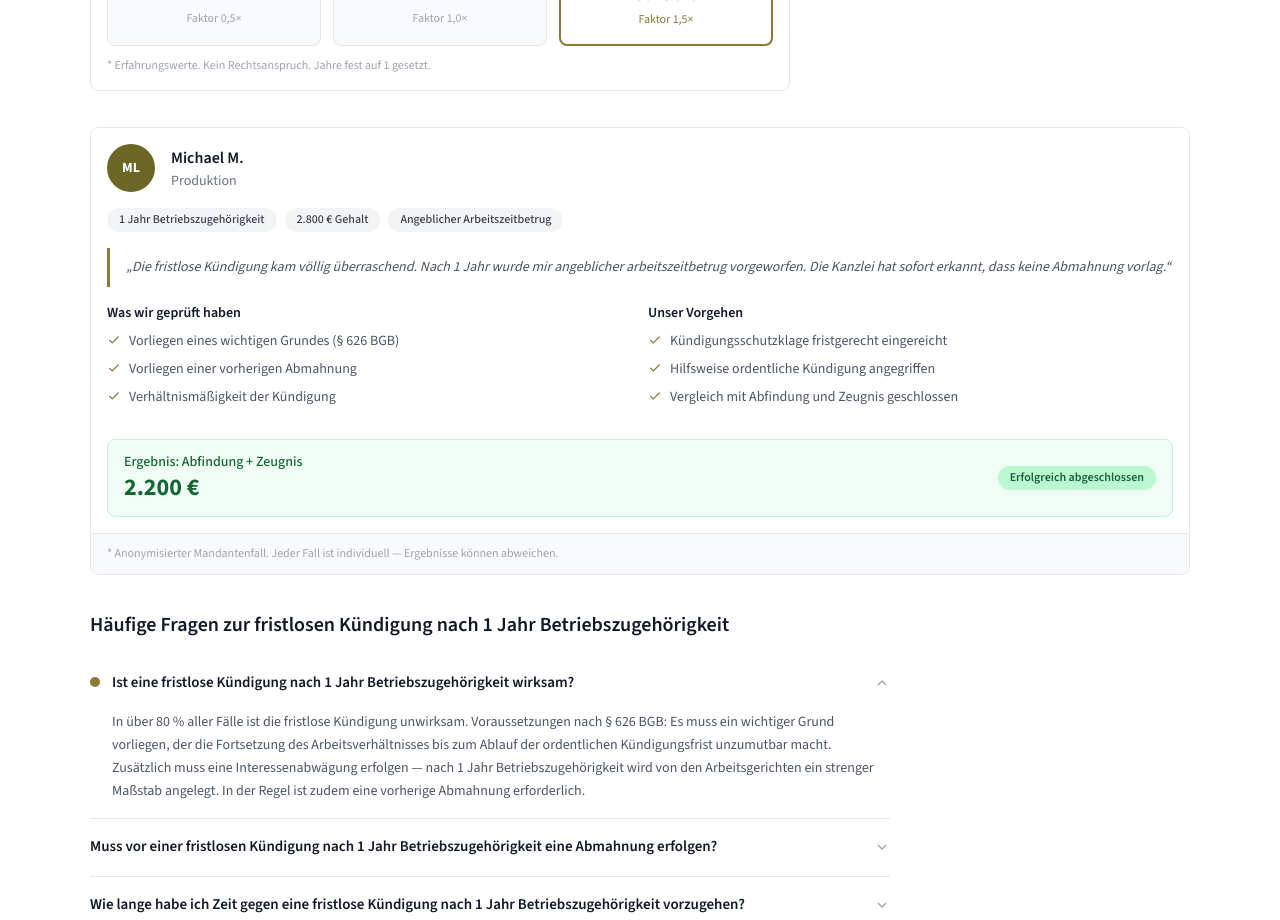
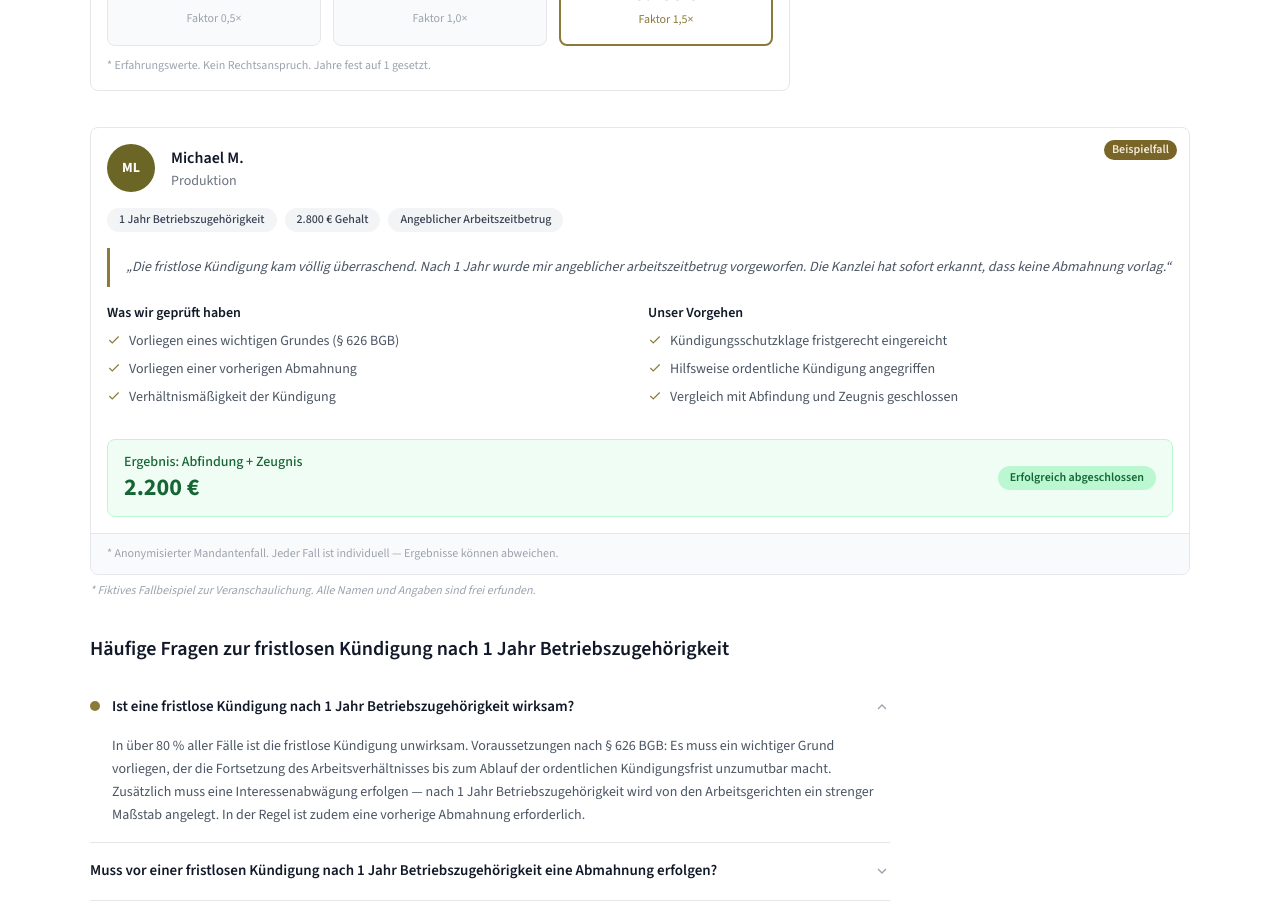
Before and after one commit to fatihbektas76/kuendigung-abfindung, a Next.js app: page /fristlose-kuendigung-jahre/einem-jahr in a window 1280 px wide. Shown: the part 3200-4120 px from the top of the page. Built offline with nearby package versions, Linux system fonts and the light colour scheme; no server answers.

Commit message:
fix: add "Beispielfall" badge and fictional disclaimer to case study cards
Marks all case study cards on abfindung-jahre, gekuendigt-jahre, and
fristlose-kuendigung-jahre pages as fictional examples with an olive-gold
badge and italic disclaimer text below each card.

```diff
--- a/app/abfindung-jahre/[slug]/content.tsx
+++ b/app/abfindung-jahre/[slug]/content.tsx
@@ -513,7 +513,8 @@ export default function AbfindungJahreContent({ entry, prev, next, yearData }: P
       {/* ═══ 12. Beispielsfall ═══ */}
       <section className="py-3 px-4 sm:px-8 mb-3">
         <div className="max-w-content mx-auto">
-          <div className="bg-white border border-gray-200 rounded-lg overflow-hidden">
+          <div className="bg-white border border-gray-200 rounded-lg overflow-hidden relative">
+            <span className="absolute top-3 right-3 bg-[#7A6528] text-[#F0EAD9] text-xs font-semibold px-2 py-0.5 rounded-full">Beispielfall</span>
             <div className="p-4">
               <div className="flex items-center gap-4 mb-4">
                 <div className="w-12 h-12 rounded-full bg-[#6B6626] text-white flex items-center justify-center font-bold text-sm flex-shrink-0">
@@ -580,6 +581,7 @@ export default function AbfindungJahreContent({ entry, prev, next, yearData }: P
               </p>
             </div>
           </div>
+          <p className="text-xs text-gray-400 mt-2 italic">* Fiktives Fallbeispiel zur Veranschaulichung. Alle Namen und Angaben sind frei erfunden.</p>
         </div>
       </section>
 
--- a/app/fristlose-kuendigung-jahre/[slug]/content.tsx
+++ b/app/fristlose-kuendigung-jahre/[slug]/content.tsx
@@ -366,7 +366,8 @@ export default function FristlosContent({ entry, prev, next, yearData }: Props)
       {/* ═══ 11. Beispielsfall ═══ */}
       <section className="py-3 px-4 sm:px-8 mb-3">
         <div className="max-w-content mx-auto">
-          <div className="bg-white border border-gray-200 rounded-lg overflow-hidden">
+          <div className="bg-white border border-gray-200 rounded-lg overflow-hidden relative">
+            <span className="absolute top-3 right-3 bg-[#7A6528] text-[#F0EAD9] text-xs font-semibold px-2 py-0.5 rounded-full">Beispielfall</span>
             <div className="p-4">
               <div className="flex items-center gap-4 mb-4">
                 <div className="w-12 h-12 rounded-full bg-[#6B6626] text-white flex items-center justify-center font-bold text-sm flex-shrink-0">
@@ -433,6 +434,7 @@ export default function FristlosContent({ entry, prev, next, yearData }: Props)
               </p>
             </div>
           </div>
+          <p className="text-xs text-gray-400 mt-2 italic">* Fiktives Fallbeispiel zur Veranschaulichung. Alle Namen und Angaben sind frei erfunden.</p>
         </div>
       </section>
 
--- a/app/gekuendigt-jahre/[slug]/content.tsx
+++ b/app/gekuendigt-jahre/[slug]/content.tsx
@@ -249,7 +249,8 @@ export default function GekuendigtContent({ entry, prev, next, yearData }: Props
       {/* ═══ 7. Beispielsfall ═══ */}
       <section className="py-3 px-4 sm:px-8 mb-3">
         <div className="max-w-content mx-auto">
-          <div className="bg-white border border-gray-200 rounded-lg overflow-hidden">
+          <div className="bg-white border border-gray-200 rounded-lg overflow-hidden relative">
+            <span className="absolute top-3 right-3 bg-[#7A6528] text-[#F0EAD9] text-xs font-semibold px-2 py-0.5 rounded-full">Beispielfall</span>
             <div className="p-4">
               <div className="flex items-center gap-4 mb-4">
                 <div className="w-12 h-12 rounded-full bg-[#6B6626] text-white flex items-center justify-center font-bold text-sm flex-shrink-0">
@@ -316,6 +317,7 @@ export default function GekuendigtContent({ entry, prev, next, yearData }: Props
               </p>
             </div>
           </div>
+          <p className="text-xs text-gray-400 mt-2 italic">* Fiktives Fallbeispiel zur Veranschaulichung. Alle Namen und Angaben sind frei erfunden.</p>
         </div>
       </section>
 
```
